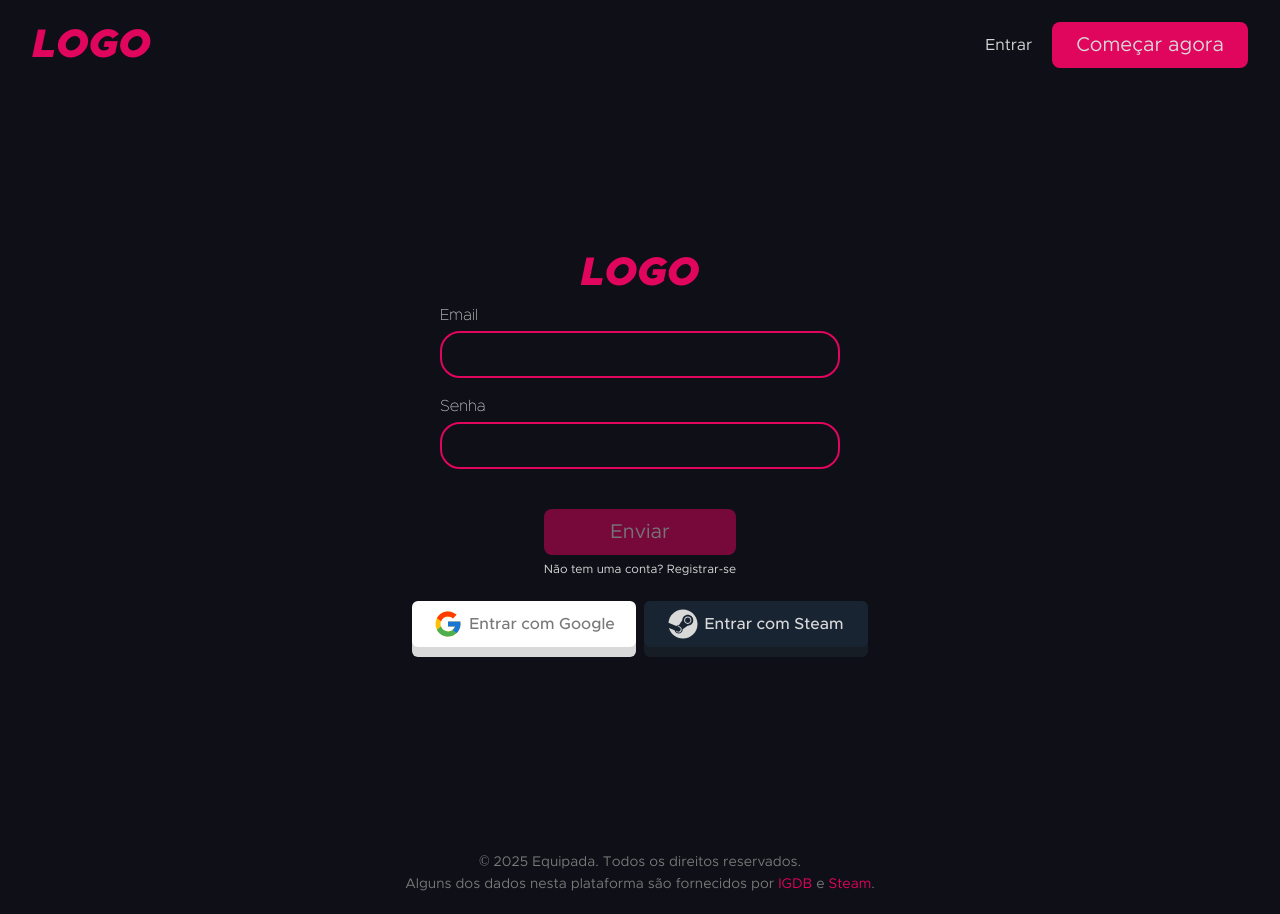
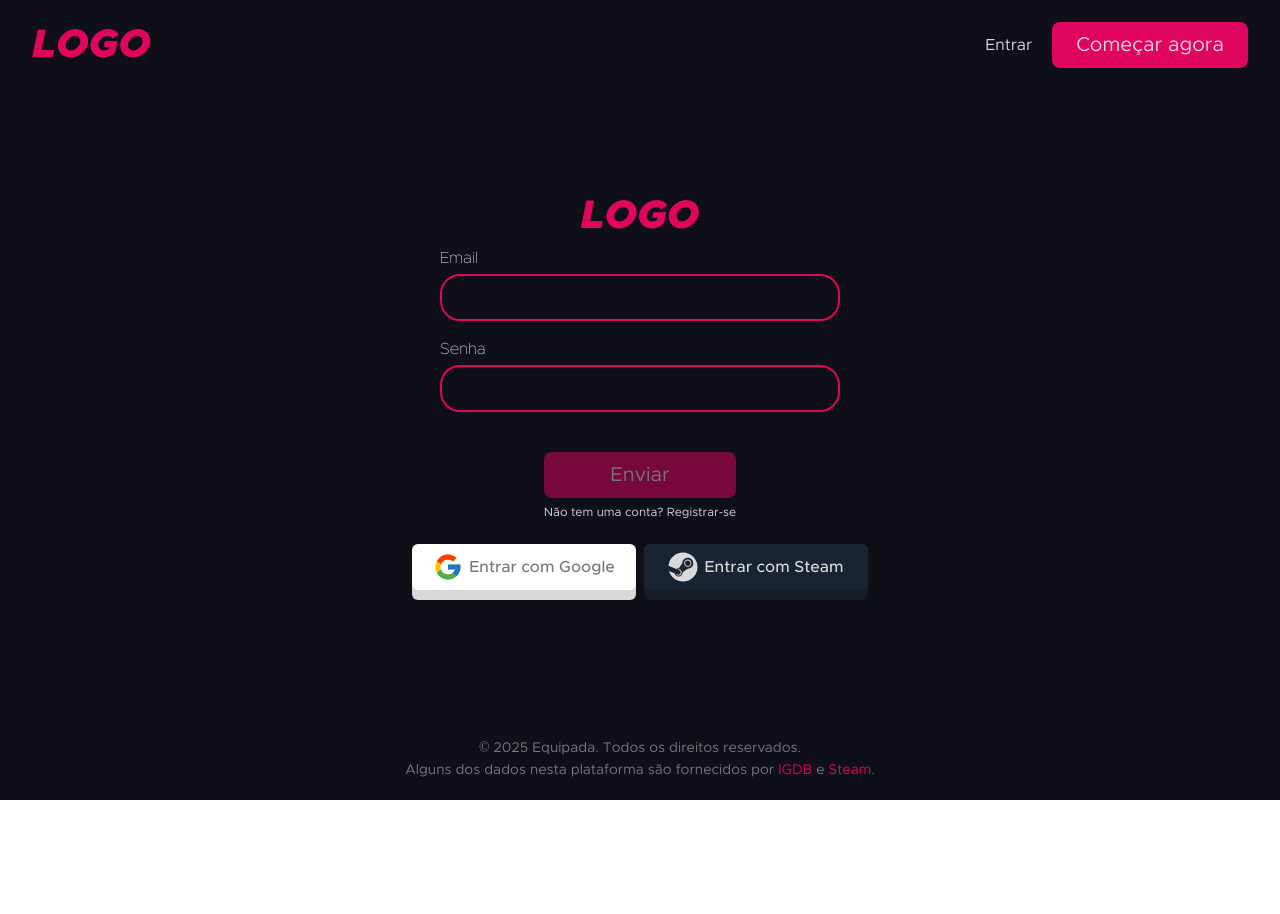
Before and after one commit to rober122pst/equipiada-atlas, a React (Vite) app in the folder client/: page /login in a window 1280 px wide. After the commit the page ends 800 px from the top, so only its background shows below. Built offline with nearby package versions, Linux system fonts and the light colour scheme; no server answers.

Commit message:
fix:register/login size

```diff
--- a/client/src/pages/LoginPage.jsx
+++ b/client/src/pages/LoginPage.jsx
@@ -51,8 +51,8 @@ function LoginPage() {
     };
 
     return (
-        <div className="bg-rich-950 min-h-[calc(100vh-90px)] text-platinum font-display">
-            <div className="flex flex-col items-center justify-center min-h-[calc(100vh-90px)] w-[400px] m-auto">
+        <div className="bg-rich-950 h-full text-platinum font-display">
+            <div className="flex flex-col items-center justify-center min-h-[calc(100vh-90px-114px)] h-full w-[400px] m-auto">
                 <div>
                     <h1 className="text-[40px] font-black italic text-raspberry">LOGO</h1>
                 </div>
--- a/client/src/pages/RegisterPage.jsx
+++ b/client/src/pages/RegisterPage.jsx
@@ -123,8 +123,8 @@ function RegisterPage() {
     };
 
     return (
-        <div className="bg-rich-950 min-h-[calc(100vh-90px)] text-platinum font-display">
-            <div className="flex flex-col items-center justify-center min-h-[calc(100vh-90px)] w-[400px] m-auto">
+        <div className="bg-rich-950 text-platinum font-display">
+            <div className="flex flex-col items-center justify-center min-h-[calc(100vh-90px-114px)] w-[400px] m-auto">
                 <div>
                     <h1 className="text-[40px] font-black italic text-raspberry">LOGO</h1>
                 </div>
```
